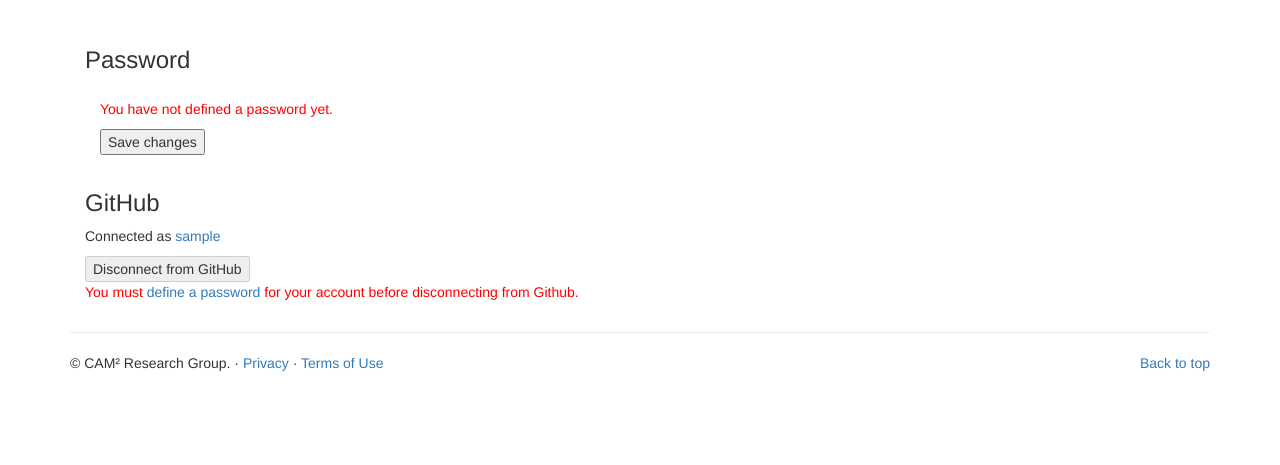
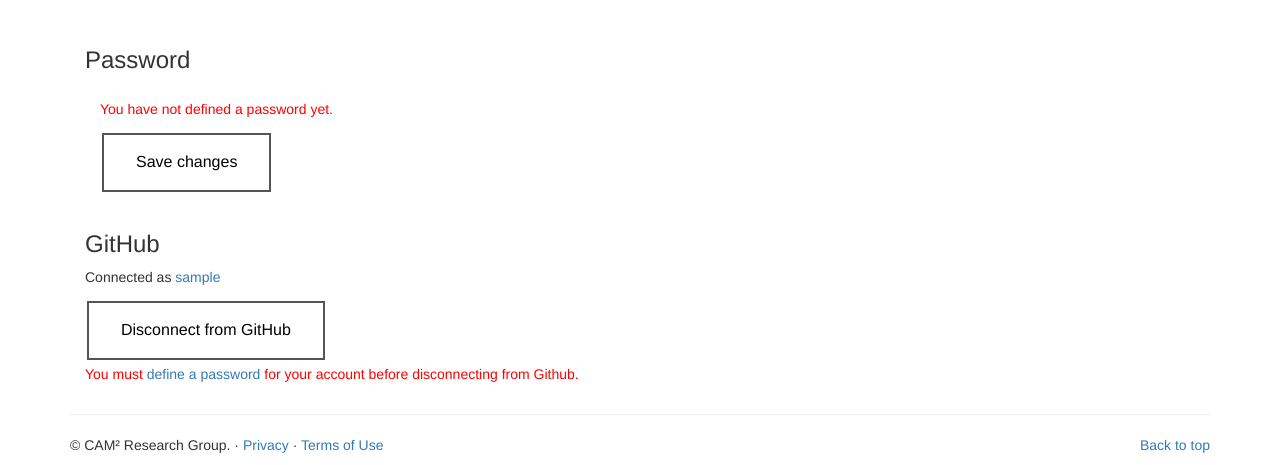
Before and after one commit to PurdueCAM2Project/CAM2WebUI, a Django app: template app/templates/app/profile.html in a window 1280 px wide. Shown: the part 400-865 px from the top of the page. Before the commit the page ends 771 px from the top, so only its background shows below. Run offline with Django 3.2, Linux system fonts and the light colour scheme; the template is opened without the code that fills it: most values are stand-ins (such as "Sample title", 1, 10 or a date in 2020); some libraries are stand-ins or nearby versions.

Commit message:
Profile Design

```diff
--- /dev/null
+++ b/app/static/app/css/profile.css
@@ -0,0 +1,24 @@
+.buttons {
+    background-color: #4CAF50; /* Green */
+    border: none;
+    color: white;
+    padding: 16px 32px;
+    text-align: center;
+    text-decoration: none;
+    display: inline-block;
+    font-size: 16px;
+    margin: 4px 2px;
+    -webkit-transition-duration: 0.4s; /* Safari */
+    transition-duration: 0.4s;
+    cursor: pointer;
+}
+.button5 {
+    background-color: white;
+    color: black;
+    border: 2px solid #555555;
+}
+
+.button5:hover {
+    background-color: #555555;
+    color: white;
+}
--- a/app/templates/app/profile.html
+++ b/app/templates/app/profile.html
@@ -53,7 +53,7 @@
       <form method="post">
         {% csrf_token %}
         {{ form.as_p }}
-        <button type="submit">Save changes</button>
+        <button class = "buttons button5" type="submit">Save changes</button>
       </form>
     </div>
     <h3 class="sub-header">GitHub</h3>
@@ -62,10 +62,10 @@
       {% if can_disconnect %}
         <form method="post" action="{% url 'social:disconnect' 'github' %}">
           {% csrf_token %}
-          <button type="submit">Disconnect from GitHub</button>
+          <button class = "buttons button5" type="submit">Disconnect from GitHub</button>
         </form>
       {% else %}
-        <button type="button" disabled>Disconnect from GitHub</button>
+        <button class = "buttons button5" type="button" disabled>Disconnect from GitHub</button>
         <p style="color: red">You must <a href="{% url 'password' %}">define a password</a> for your account before disconnecting from Github.</p>
       {% endif %}
     {% else %}
```
